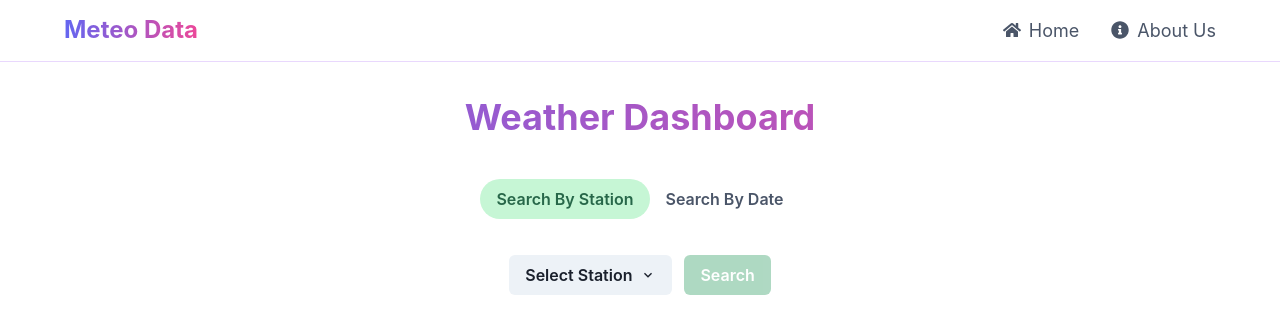
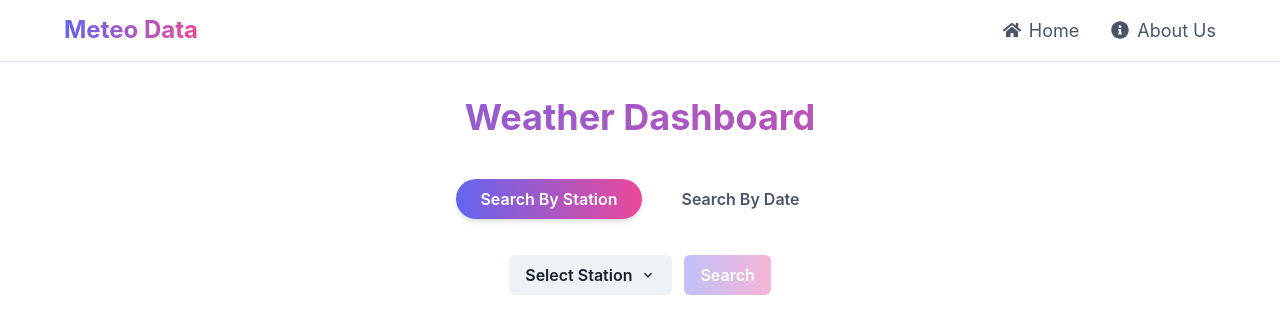
Before and after one commit to MeteoDataApp/Frontend, a React (Vite) app in the folder client/: page /dashboard in a window 1280 px wide. Shown: the top 334 px of the page. Built offline with nearby package versions, Linux system fonts and the light colour scheme.

Commit message:
[Enhancement] - Updated button color and tab color in dashboard page to match the theme

```diff
--- a/client/src/pages/Dashboard.jsx
+++ b/client/src/pages/Dashboard.jsx
@@ -120,8 +120,38 @@ const Dashboard = () => {
             >
                 <Tabs variant='soft-rounded' colorScheme='green'>
                     <TabList display="flex" justifyContent="center" mt={10} mb={5}>
-                        <Tab>Search By Station</Tab>
-                        <Tab>Search By Date</Tab>
+                        <Tab
+                            _selected={{
+                                bgGradient: "linear(to-r, #6366f1, #ec4899)",
+                                color: "white",
+                                boxShadow: "md",
+                            }}
+                            _hover={{ transform: "scale(1.05)" }}
+                            _active={{ transform: "scale(0.95)" }}
+                            mx={2}
+                            px={6}
+                            py={2}
+                            borderRadius="full"
+                            transition="all 0.2s"
+                        >
+                            Search By Station
+                        </Tab>
+                        <Tab
+                            _selected={{
+                                bgGradient: "linear(to-r, #6366f1, #ec4899)",
+                                color: "white",
+                                boxShadow: "md",
+                            }}
+                            _hover={{ transform: "scale(1.05)" }}
+                            _active={{ transform: "scale(0.95)" }}
+                            mx={2}
+                            px={6}
+                            py={2}
+                            borderRadius="full"
+                            transition="all 0.2s"
+                        >
+                            Search By Date
+                        </Tab>
                     </TabList>
                     <TabPanels>
                         <TabPanel>
@@ -147,7 +177,23 @@ const Dashboard = () => {
                                 </MenuList>
                             </Menu>
 
-                            <Button ml={3} onClick={handleSubmitStation} colorScheme='green' isLoading={loading} isDisabled={!selectedStation}>
+                            <Button
+                                ml={3}
+                                onClick={handleSubmitStation}
+                                bgGradient="linear(to-r, #6366f1, #ec4899)"
+                                color="white"
+                                _hover={{
+                                    bgGradient: "linear(to-r, #6366f1, #ec4899)",
+                                    transform: "scale(1.05)",
+                                    boxShadow: "lg",
+                                }}
+                                _active={{
+                                    bgGradient: "linear(to-r, #6366f1, #ec4899)",
+                                    transform: "scale(0.95)",
+                                }}
+                                isLoading={loading}
+                                isDisabled={!selectedStation}
+                            >
                                 Search
                             </Button>
                         </TabPanel>
@@ -162,8 +208,18 @@ const Dashboard = () => {
                                     maxW="200px"
                                 />
                                 <Button
-                                    colorScheme="green"
                                     onClick={handleSubmitDate}
+                                    bgGradient="linear(to-r, #6366f1, #ec4899)"
+                                    color="white"
+                                    _hover={{
+                                        bgGradient: "linear(to-r, #6366f1, #ec4899)",
+                                        transform: "scale(1.05)",
+                                        boxShadow: "lg",
+                                    }}
+                                    _active={{
+                                        bgGradient: "linear(to-r, #6366f1, #ec4899)",
+                                        transform: "scale(0.95)",
+                                    }}
                                     isLoading={loading}
                                 >
                                     Search
```
Lines whose indentation alone changed are shown as unchanged.
